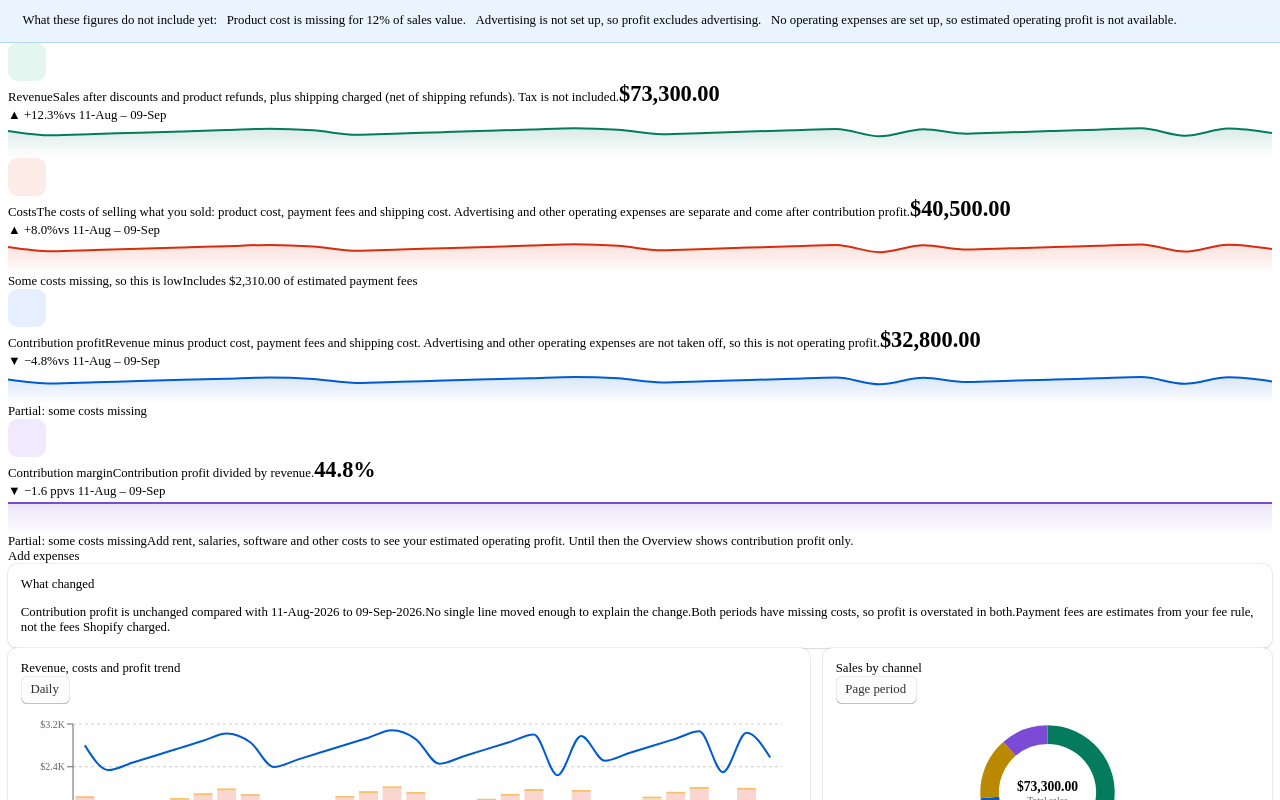
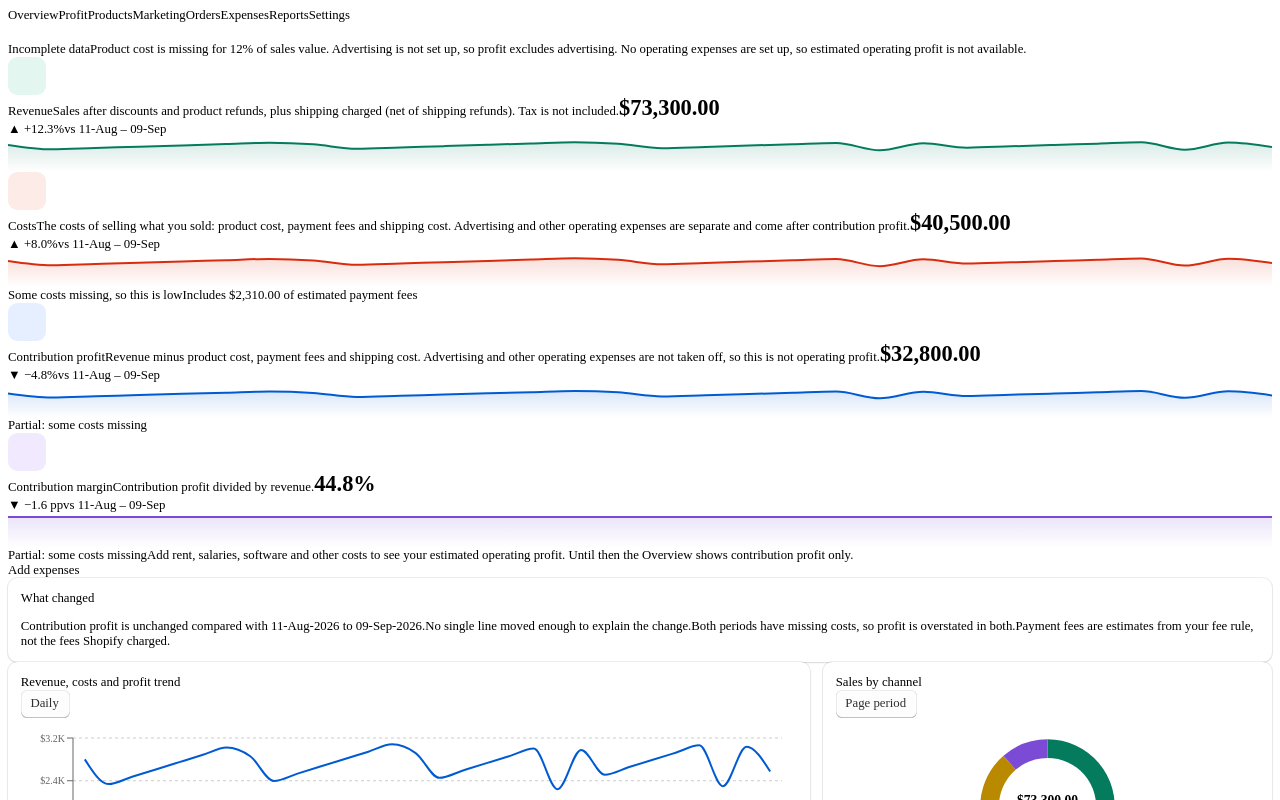
Before and after one commit to lunks41/profit-intelligence, a Next.js app in the folder apps/web/: page /dev/overview in a window 1280 px wide. Shown: the top 800 px of the page. Built offline with nearby package versions, Linux system fonts and the light colour scheme.

Commit message:
The what-figures-do-not-include strip becomes an Incomplete data capsule with an info tip

```diff
--- a/apps/web/components/common/qualifiers-banner.tsx
+++ b/apps/web/components/common/qualifiers-banner.tsx
@@ -1,21 +1,19 @@
 'use client';
 
-import { Notice } from '../notices/Notice';
+import { InfoTip } from './info-tip';
 
 /**
- * Says in plain words what the profit shown leaves out or only estimates (missing costs, no
- * advertising set up, no operating expenses): one slim notice at the top of the page, under the
- * setup notice. Shown wherever a profit figure is shown.
+ * Says what the profit shown leaves out or only estimates (missing costs, no advertising set up, no operating
+ * expenses). It is a small capsule with an info icon, not a banner: the sentences are in the tip, and the same facts
+ * are in the data completeness card and in the status of every line. Shown wherever a profit figure is shown.
  */
 export function QualifiersBanner({ qualifiers }: { qualifiers?: string[] }) {
   // an older API that does not send them yet shows nothing rather than failing
   if (!qualifiers || qualifiers.length === 0) return null;
   return (
-    <Notice>
-      <s-text type="strong">What these figures do not include yet:</s-text>
-      {qualifiers.map((q) => (
-        <s-text key={q}>{q}</s-text>
-      ))}
-    </Notice>
+    <s-stack direction="inline" gap="small-300" alignItems="center">
+      <s-badge tone="caution">Incomplete data</s-badge>
+      <InfoTip label="What these figures do not include yet" text={qualifiers.join(' ')} />
+    </s-stack>
   );
 }
```
